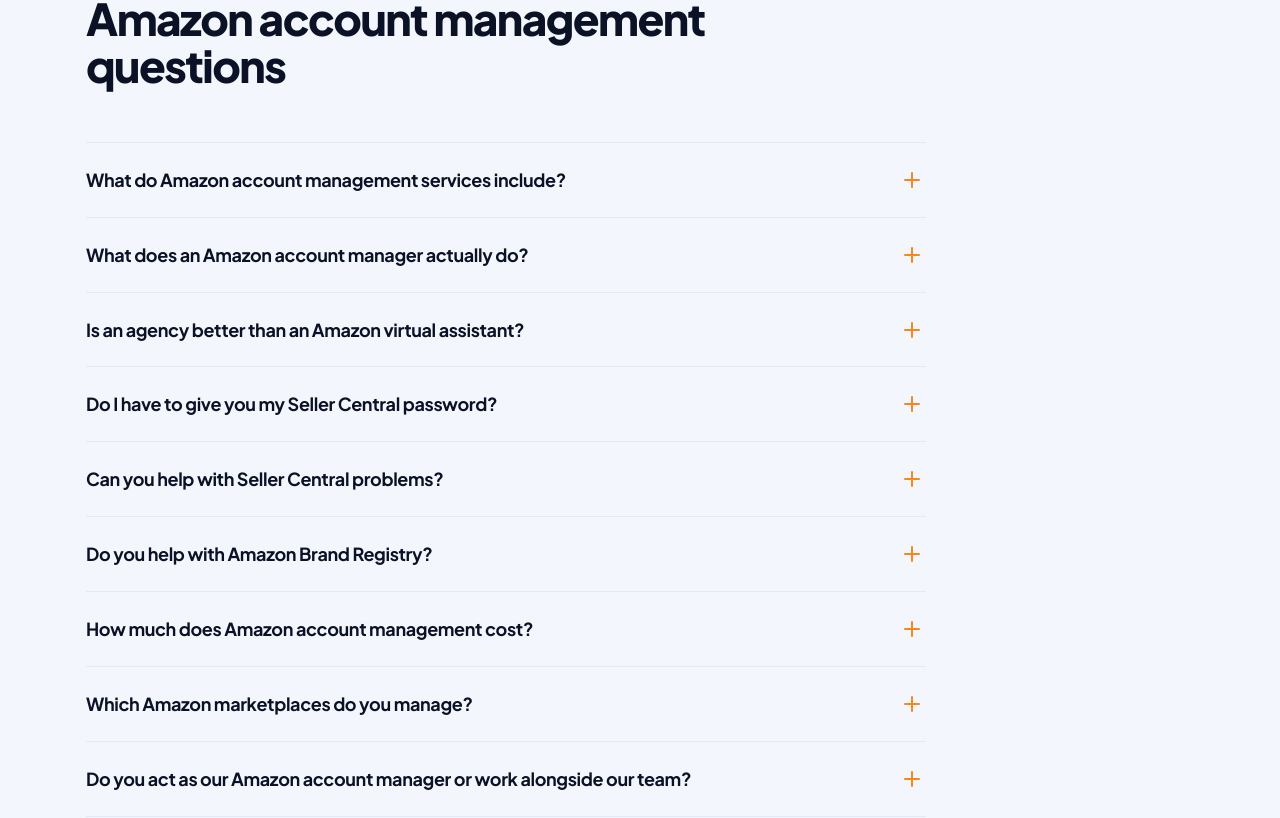
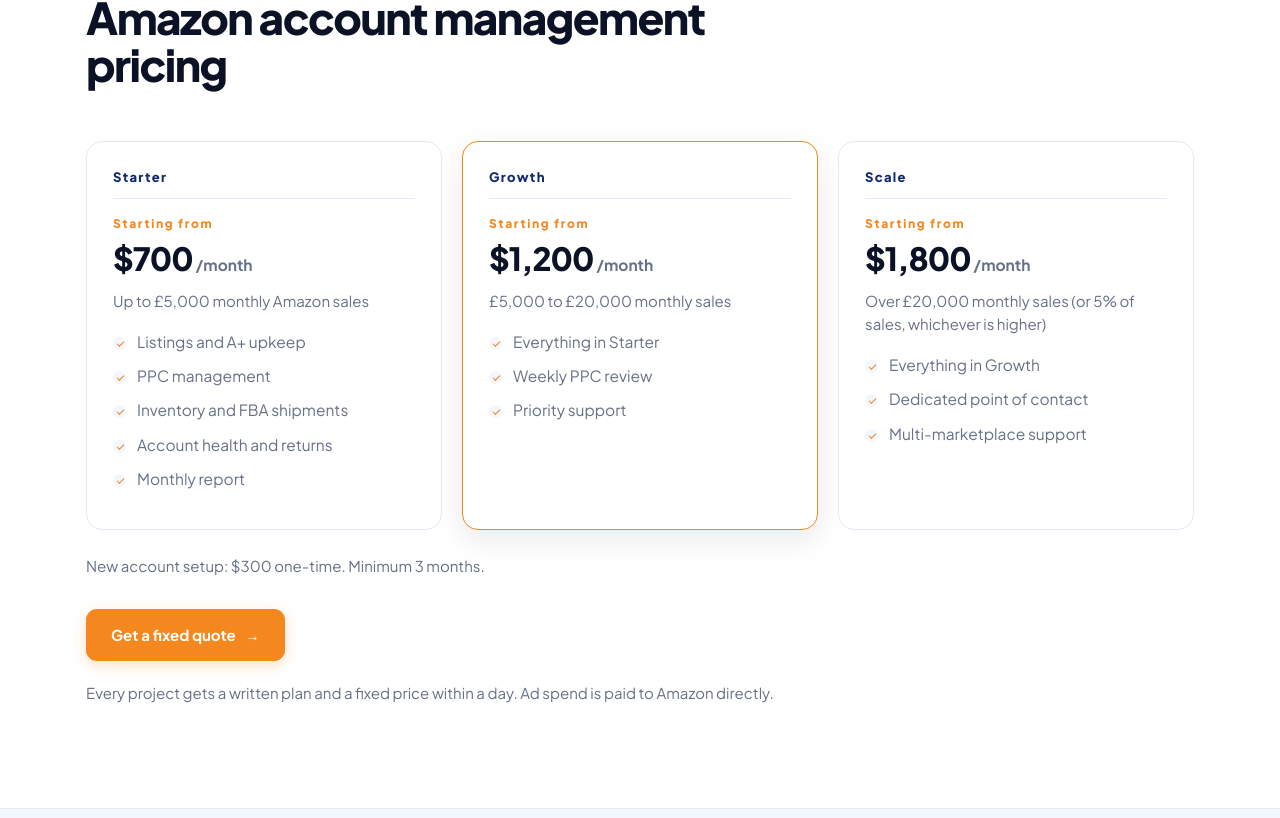
Before and after one commit to startofpakistan1-svg/sop-website, a Next.js app: page /amazon-account-management in a window 1280 px wide. Shown: the part 9482-10300 px from the top of the page. Built offline with nearby package versions, Linux system fonts and the light colour scheme.

Commit message:
Add pricing

```diff
--- a/src/app/amazon-account-management/page.js
+++ b/src/app/amazon-account-management/page.js
@@ -1,5 +1,6 @@
 import Link from "next/link";
 import BlogLinks from "@/components/BlogLinks";
+import PricingCards from "@/components/PricingCards";
 
 export const metadata = {
   title: "Amazon Account Management Services | SOP",
@@ -480,6 +481,51 @@
         </div>
       </section>
 
+      {/* PRICING */}
+      <PricingCards
+        title="Amazon account management pricing"
+        adSpend
+        below="New account setup: $300 one-time. Minimum 3 months."
+        tiers={[
+          {
+            name: "Starter",
+            price: "$700",
+            period: "/month",
+            note: "Up to £5,000 monthly Amazon sales",
+            features: [
+              "Listings and A+ upkeep",
+              "PPC management",
+              "Inventory and FBA shipments",
+              "Account health and returns",
+              "Monthly report",
+            ],
+          },
+          {
+            name: "Growth",
+            price: "$1,200",
+            period: "/month",
+            note: "£5,000 to £20,000 monthly sales",
+            highlight: true,
+            features: [
+              "Everything in Starter",
+              "Weekly PPC review",
+              "Priority support",
+            ],
+          },
+          {
+            name: "Scale",
+            price: "$1,800",
+            period: "/month",
+            note: "Over £20,000 monthly sales (or 5% of sales, whichever is higher)",
+            features: [
+              "Everything in Growth",
+              "Dedicated point of contact",
+              "Multi-marketplace support",
+            ],
+          },
+        ]}
+      />
+
       {/* FAQ */}
       <section className="process-band">
         <div className="wrap">
--- a/src/app/page.js
+++ b/src/app/page.js
@@ -387,6 +387,12 @@
               </a>
             </div>
           </div>
+          <p className="group-lead" style={{ margin: "20px 0 0" }}>
+            Fixed-price plans from $350.{" "}
+            <Link href="/services" style={{ color: "var(--blue)", fontWeight: 600 }}>
+              See services and pricing
+            </Link>
+          </p>
         </div>
       </section>
     </>
--- /dev/null
+++ b/src/components/PricingCards.jsx
@@ -0,0 +1,85 @@
+import Link from "next/link";
+
+// Pricing tiers, built from the card styles already in globals.css
+// (.cat-groups / .group), so it needs no new CSS: three columns from 980px up,
+// stacked below that. A highlighted tier takes the site's amber accent.
+//
+//   title   — section heading
+//   tiers   — [{ name, price, period?, note, features: string[], highlight? }]
+//   below   — optional single line under the cards
+//   adSpend — true on Amazon pages, which adds the ad spend sentence
+
+const FOOTNOTE = "Every project gets a written plan and a fixed price within a day.";
+const AD_SPEND = " Ad spend is paid to Amazon directly.";
+
+const priceStyle = {
+  fontSize: 32,
+  fontWeight: 800,
+  letterSpacing: "-.03em",
+  lineHeight: 1.1,
+  color: "var(--ink)",
+  margin: "2px 0 0",
+};
+
+const periodStyle = {
+  fontSize: 15.5,
+  fontWeight: 700,
+  letterSpacing: "normal",
+  color: "var(--ash)",
+};
+
+export default function PricingCards({ title, tiers, below, adSpend = false }) {
+  if (!tiers?.length) return null;
+
+  return (
+    <section>
+      <div className="wrap">
+        <div className="sec-head">
+          <h2>{title}</h2>
+        </div>
+
+        <div className="cat-groups">
+          {tiers.map((t) => (
+            <div
+              className="group"
+              key={t.name}
+              style={
+                t.highlight
+                  ? { borderColor: "var(--amber)", boxShadow: "var(--sh-2)" }
+                  : undefined
+              }
+            >
+              <h3>{t.name}</h3>
+              <div className="cat-kicker">Starting from</div>
+              <p style={priceStyle}>
+                {t.price}
+                {t.period ? <span style={periodStyle}> {t.period}</span> : null}
+              </p>
+              {t.note ? (
+                <p className="group-lead" style={{ margin: "12px 0 18px" }}>{t.note}</p>
+              ) : null}
+              <ul>
+                {t.features.map((f) => <li key={f}>{f}</li>)}
+              </ul>
+            </div>
+          ))}
+        </div>
+
+        {below ? (
+          <p className="group-lead" style={{ margin: "24px 0 0" }}>{below}</p>
+        ) : null}
+
+        <div className="acts">
+          <Link className="btn btn-acc" href="/contact">
+            <span className="t">Get a fixed quote</span> <span className="a">→</span>
+          </Link>
+        </div>
+
+        <p className="group-lead" style={{ margin: "20px 0 0", maxWidth: 820 }}>
+          {FOOTNOTE}
+          {adSpend ? AD_SPEND : ""}
+        </p>
+      </div>
+    </section>
+  );
+}
```
Also changed, not shown: src/app/ai-automation/page.js (+12 -0 lines), src/app/amazon-ppc-management/page.js (+16 -0 lines), src/app/ecommerce-website-development/page.js (+11 -0 lines), src/app/marketing-automation/page.js (+12 -0 lines), src/app/services/page.js (+15 -1 lines), src/app/shopify-development/page.js (+11 -0 lines), src/components/PriceList.jsx (added, +58 -0 lines).
